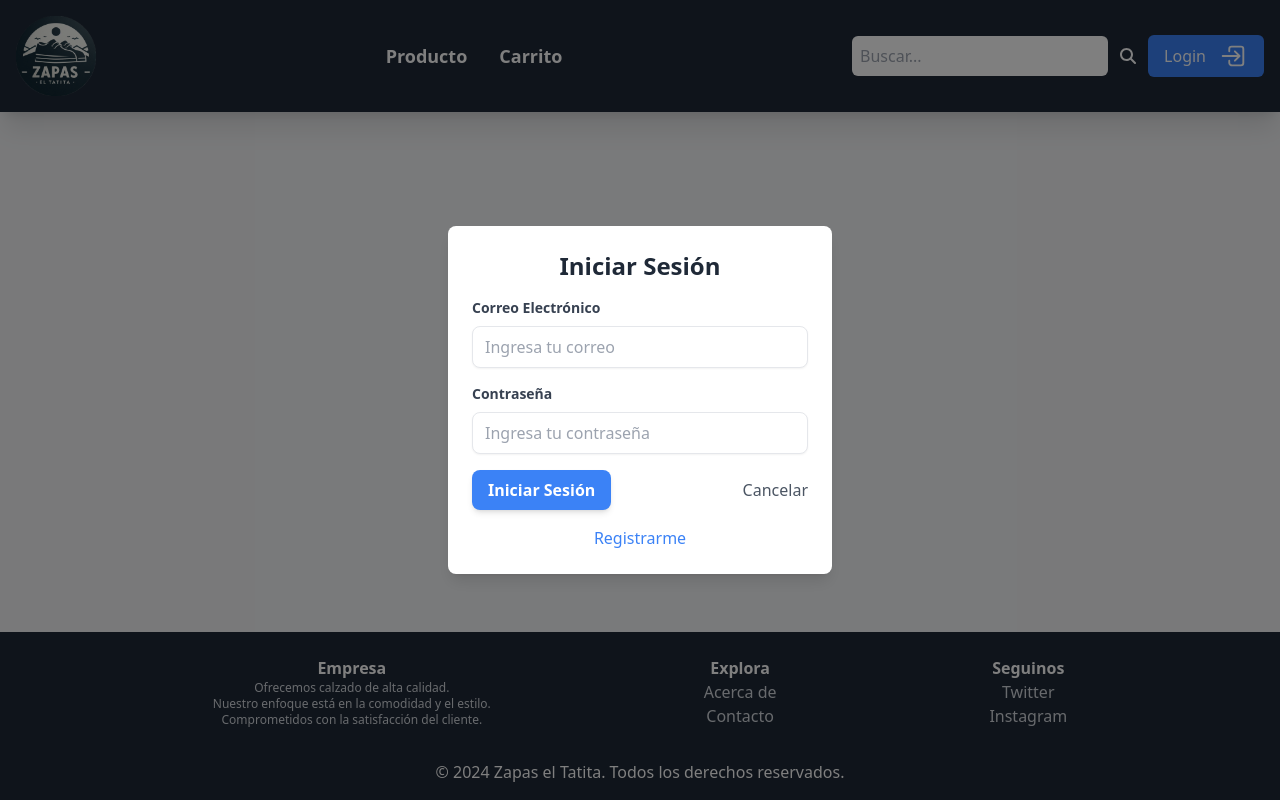
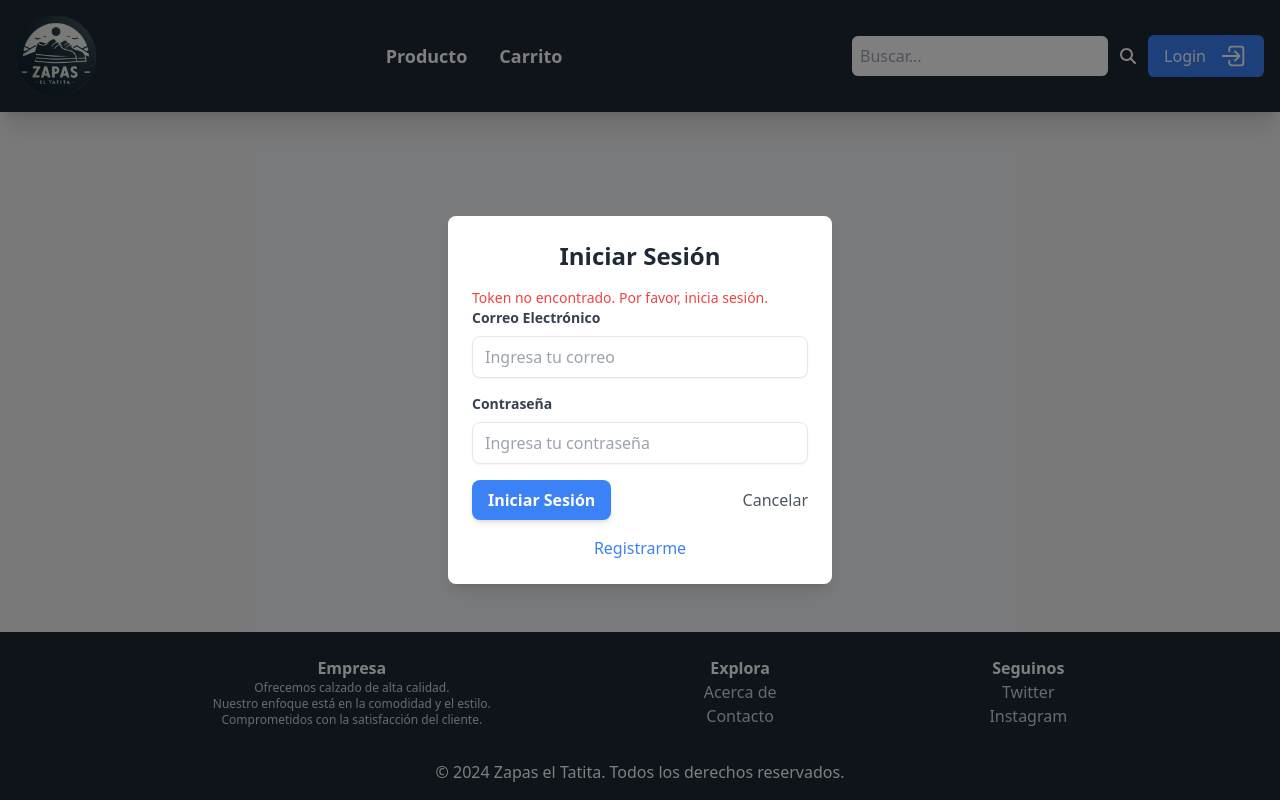
Before and after one commit to DieFerre12/apiFront, a React (Vite) app in the folder client/marketplace/: page /login in a window 1280 px wide. Built offline with nearby package versions, Linux system fonts and the light colour scheme.

Commit message:
arreglo login y algo de cart

```diff
--- a/client/marketplace/src/App.jsx
+++ b/client/marketplace/src/App.jsx
@@ -1,22 +1,19 @@
 import React, { useState } from "react";
-import { Routes, Route, useNavigate, useLocation } from "react-router-dom";
+import { Routes, Route, useNavigate } from "react-router-dom";
 import Navigation from "./components/Navigation";
 import Footer from "./components/Footer/Footer"; // Importa el Footer
 import Home from "./views/Home";
-import Product from "./components/Product/Product";
-import LoginModal from "./components/Login"; // Importa el modal de Login
 import ProductList from "./components/Product/ProductList"; // Asegúrate de que la ruta sea correcta
 import ProductDetail from "./components/Product/ProductDetail"; // Asegúrate de que la ruta sea correcta
-import SizeSelector from "./components/Product/Size";
-import PostList from "./components/PostCarpet/PostList";
 import Cart from "./components/Cart/Cart"; // Importa el componente Cart
 import Register from "./views/Register";
+import Login from "./components/Login/Login"; // Importa el componente Login
 
 const App = () => {
   const [isLoginOpen, setIsLoginOpen] = useState(false); // Estado para controlar el modal de login
   const [cart, setCart] = useState([]); // Estado del carrito
+  const [user, setUser] = useState(null); // Estado del usuario
   const navigate = useNavigate();
-  const location = useLocation();
 
   const handleLoginClick = () => {
     setIsLoginOpen(true); // Abrir el modal de login
@@ -26,6 +23,11 @@ const App = () => {
     setIsLoginOpen(false); // Cerrar el modal de login
   };
 
+  const handleLogin = (userData) => {
+    setUser(userData);
+    setIsLoginOpen(false); // Cerrar el modal de login después de un inicio de sesión exitoso
+  };
+
   return (
     <div className="flex flex-col min-h-screen bg-gray-100">
       <Navigation />
@@ -33,16 +35,15 @@ const App = () => {
         {/* Configuramos las rutas */}
         <Routes>
           <Route path="/" element={<Home />} /> {/* Ruta principal */}
-
           <Route path="/product" element={<ProductList />} /> {/* Ruta de productos */}
           <Route path="/product/:model" element={<ProductDetail cart={cart} setCart={setCart} />} /> {/* Ruta de detalles por modelo */}
           <Route path="/cart" element={<Cart cart={cart} setCart={setCart} />} /> {/* Ruta del carrito */}
-          <Route path="/login" element={<LoginModal isOpen={true} onClose={() => navigate('/')} />} /> {/* Ruta para login */}
+          <Route path="/login" element={<Login isOpen={true} onClose={() => navigate('/')} onLogin={handleLogin} />} /> {/* Ruta para login */}
           <Route path="/views/register" element={<Register />} /> {/* Ruta de registro */}
         </Routes>
       </div>
       <Footer />
-      <LoginModal isOpen={isLoginOpen} onClose={handleCloseLogin} /> {/* Modal de Login */}
+      <Login isOpen={isLoginOpen} onClose={handleCloseLogin} onLogin={handleLogin} /> {/* Modal de Login */}
     </div>
   );
 };
--- a/client/marketplace/src/components/Cart/Cart.jsx
+++ b/client/marketplace/src/components/Cart/Cart.jsx
@@ -36,13 +36,15 @@ const Cart = ({ cart, setCart }) => {
     try {
       const token = localStorage.getItem('token'); // Obtener el token JWT del almacenamiento local
       const user = JSON.parse(localStorage.getItem('user')); // Obtener los datos del usuario
-      if (!token || !user || !user.id) {
+      if (!token || !user.id) {
         alert('No se encontró el token de autenticación o el ID del usuario. Por favor, inicia sesión.');
         navigate('/login'); // Redirigir a la página de inicio de sesión
         return;
       }
 
       console.log('Token JWT:', token); // Depuración: Verificar el token JWT
+      console.log('Datos del usuario:', user); // Depuración: Verificar los datos del usuario
+      console.log('Productos enviados:', JSON.stringify(selectedProducts, null, 2));
 
       const response = await fetch(`http://localhost:4002/shoppingCart/user/${user.id}/addProduct`, {
         method: 'POST',
--- a/client/marketplace/src/components/Login.jsx
+++ b/client/marketplace/src/components/Login/Login.jsx
@@ -1,10 +1,12 @@
-import React, { useState } from "react";
+import React, { useState, useEffect } from "react";
 import { Link } from "react-router-dom";
+import useFetchUsers from "../Login/useFetchUsers"; // Asegúrate de que la ruta sea correcta
 
-const LoginModal = ({ isOpen, onClose, onLogin }) => {
+const Login = ({ isOpen, onClose, onLogin }) => {
   const [email, setEmail] = useState("");
   const [password, setPassword] = useState("");
   const [error, setError] = useState("");
+  const { users, error: fetchError } = useFetchUsers(); // Usar el hook para obtener los usuarios
 
   const handleLogin = async (e) => {
     e.preventDefault();
@@ -20,23 +22,40 @@ const LoginModal = ({ isOpen, onClose, onLogin }) => {
         body: JSON.stringify({ email, password }),
       });
 
-      // Verifica si la respuesta no es ok
       if (!response.ok) {
-        const errorData = await response.text(); // Usar text() para capturar la respuesta
+        const errorData = await response.text();
         throw new Error(errorData || "Error en el inicio de sesión");
       }
 
       const data = await response.json();
       console.log("Inicio de sesión exitoso:", data);
-      // Guardar token JWT en el almacenamiento local
-      localStorage.setItem("token", data.token);
-      onLogin(); // Llamar a la función de onLogin para actualizar el estado de autenticación
-      onClose(); // Cierra el modal al terminar el proceso
+
+      // Verificar que el token existe en la respuesta
+      if (data.access_token) {
+        localStorage.setItem("token", data.access_token); // Guardar token JWT en el almacenamiento local
+
+        // Buscar coincidencia de email en los usuarios obtenidos
+        const loggedInUser = users.find(user => user.email === email);
+        if (loggedInUser) {
+          const userData = {
+            id: loggedInUser.id,
+            email: loggedInUser.email,
+            nombre: loggedInUser.nombre,
+            apellido: loggedInUser.apellido
+          };
+          localStorage.setItem("user", JSON.stringify(userData)); // Guardar datos del usuario en el almacenamiento local
+          onClose(); // Cierra el modal al terminar el proceso
+        } else {
+          throw new Error("Usuario no encontrado en la base de datos.");
+        }
+      } else {
+        throw new Error("Datos de autenticación incompletos");
+      }
     } catch (err) {
+      console.error("Error durante el inicio de sesión:", err);
       setError(err.message);
     }
   };
-
 
   if (!isOpen) return null;
 
@@ -45,6 +64,7 @@ const LoginModal = ({ isOpen, onClose, onLogin }) => {
       <div className="bg-white p-6 rounded-lg shadow-lg max-w-sm w-full">
         <h2 className="text-2xl font-bold mb-4 text-center text-gray-800">Iniciar Sesión</h2>
         {error && <p className="text-red-500 text-sm">{error}</p>}
+        {fetchError && <p className="text-red-500 text-sm">{fetchError}</p>}
         <form onSubmit={handleLogin}>
           <div className="mb-4">
             <label className="block text-gray-700 text-sm font-bold mb-2" htmlFor="email">
@@ -103,4 +123,4 @@ const LoginModal = ({ isOpen, onClose, onLogin }) => {
   );
 };
 
-export default LoginModal;
+export default Login;
--- /dev/null
+++ b/client/marketplace/src/components/Login/useFetchUsers.jsx
@@ -0,0 +1,41 @@
+import { useState, useEffect } from 'react';
+
+const useFetchUsers = () => {
+  const [users, setUsers] = useState([]);
+  const [error, setError] = useState(null);
+
+  useEffect(() => {
+    const fetchUsers = async () => {
+      try {
+        const token = localStorage.getItem('token'); // Obtener el token JWT del almacenamiento local
+        if (!token) {
+          throw new Error('Token no encontrado. Por favor, inicia sesión.');
+        }
+
+        const response = await fetch('http://localhost:4002/users/all', {
+          method: 'GET',
+          headers: {
+            'Content-Type': 'application/json',
+            'Authorization': `Bearer ${token}` // Enviar el token JWT en el encabezado de autorización
+          }
+        });
+
+        if (!response.ok) {
+          const errorText = await response.text();
+          throw new Error(`Error al obtener usuarios: ${errorText}`);
+        }
+
+        const data = await response.json();
+        setUsers(data);
+      } catch (error) {
+        setError(error.message);
+      }
+    };
+
+    fetchUsers();
+  }, []);
+
+  return { users, error };
+};
+
+export default useFetchUsers;
--- a/client/marketplace/src/components/Navigation.jsx
+++ b/client/marketplace/src/components/Navigation.jsx
@@ -2,7 +2,7 @@
 import React, { useState } from "react";
 import { Link } from "react-router-dom";
 import logo from "../assets/logo.png"; // Asegúrate de que la ruta sea correcta
-import Login from "./Login"; // Asegúrate de que la ruta sea correcta
+import Login from "./Login/Login"; // Asegúrate de que la ruta sea correcta
 import NavLink from "./NavLink"; // Importa el componente NavLink
 import { FaMagnifyingGlass } from "react-icons/fa6";
 import { IoLogInOutline } from "react-icons/io5";
--- a/client/marketplace/src/components/Product/ProductList.jsx
+++ b/client/marketplace/src/components/Product/ProductList.jsx
@@ -47,13 +47,12 @@ const fetchCategories = async () => {
 
       const data = await response.json();
       console.log("Categorías obtenidas:", data); // Verificar qué se está recibiendo
-    setCategories(data); // Guardar las categorías en el estado
+      setCategories(data.content); // Guardar las categorías en el estado
     } catch (error) {
       console.error(error.message);
       setCategories([]); // En caso de error, limpiar las categorías
     }
   };
-
 
   // Obtener productos y categorías cuando el componente se monta
   useEffect(() => {
@@ -66,6 +65,11 @@ const fetchCategories = async () => {
     const categoryId = event.target.value;
     setSelectedCategory(categoryId);
     fetchProducts(categoryId); // Obtener productos filtrados por categoría
+  };
+
+  // Función para capitalizar la primera letra
+  const capitalizeFirstLetter = (string) => {
+    return string.charAt(0).toUpperCase() + string.slice(1).toLowerCase();
   };
 
   return (
@@ -86,7 +90,7 @@ const fetchCategories = async () => {
           <option value="">Todas las Categorías</option>
           {categories.map((category) => (
             <option key={category.id} value={category.id}>
-              {category.name}
+              {capitalizeFirstLetter(category.categoryType)}
             </option>
           ))}
         </select>
--- a/client/marketplace/src/views/Products.jsx
+++ b/client/marketplace/src/views/Products.jsx
@@ -1,7 +1,6 @@
 import React from "react";
 import { Link } from "react-router-dom";
-import { useEffect } from "react";
-import { useState } from "react";
+
 
 
 const Product = () => {
```
Lines whose indentation alone changed are shown as unchanged.
